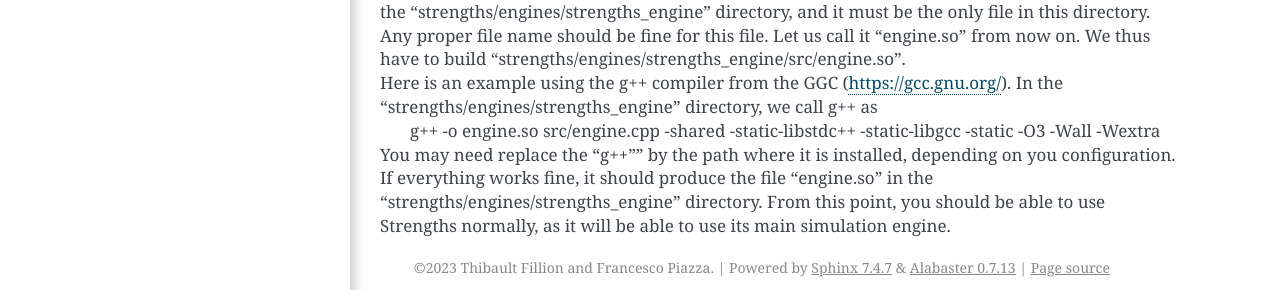
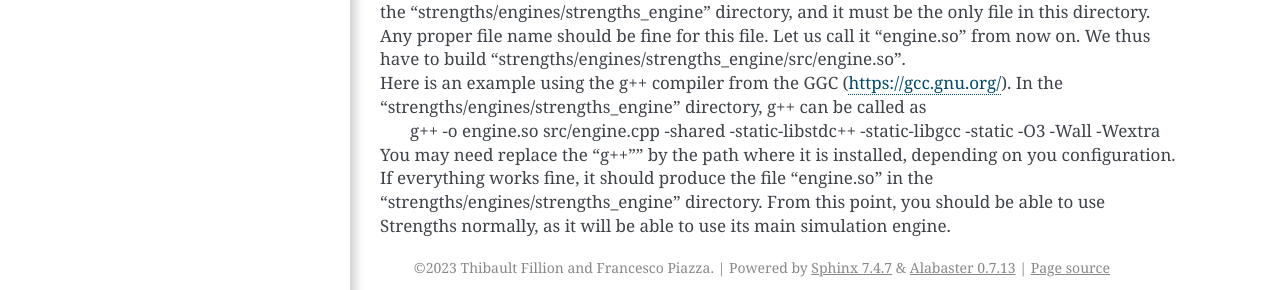
Before and after one commit to ThibaultFillion/strengths, a Sphinx documentation site: the page built from documentation/building_strengths_from_source.rst, in a window 1280 px wide. Shown: the part 414-704 px from the top of the page. Built offline with Sphinx 7.4.7, drawn with Linux system fonts in a browser that asks for light colours.

Commit message:
Update building_strengths_from_source.rst

```diff
--- a/documentation/building_strengths_from_source.rst
+++ b/documentation/building_strengths_from_source.rst
@@ -14,7 +14,7 @@ and it must be the only file in this directory. Any proper file name should be f
 Let us call it "engine.so" from now on. We thus have to build "strengths/engines/strengths_engine/src/engine.so".
 
 Here is an example using the g++ compiler from the GGC (https://gcc.gnu.org/).
-In the "strengths/engines/strengths_engine" directory, we call g++ as
+In the "strengths/engines/strengths_engine" directory, g++ can be called as
 
   g++ -o engine.so src/engine.cpp -shared -static-libstdc++ -static-libgcc -static -O3 -Wall -Wextra
 
```
